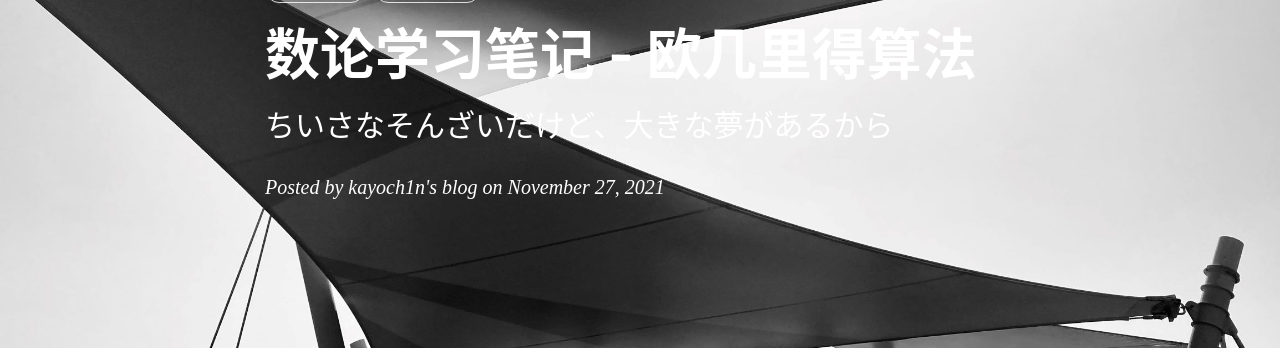
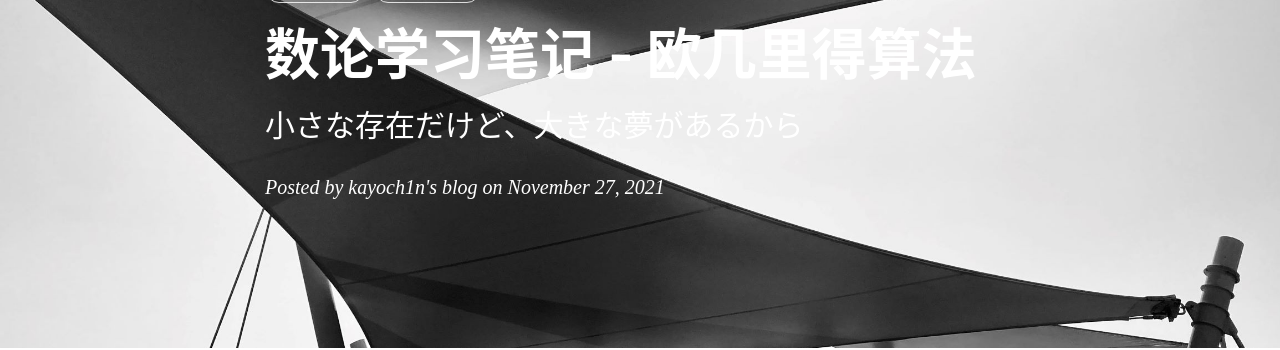
Before and after one commit to kayoch1n/kayoch1n.github.io, a Jekyll site: the page built from _posts/2021-12-05-euclids-algo.markdown, in a window 1280 px wide and 900 px high. Shown: the part 175-525 px from the top of the window. Built offline with Jekyll 4.4.1, drawn with Linux system fonts in a browser that asks for light colours; nearby versions of some CDN libraries; comment, search, counter and statistics services are not loaded.

Commit message:
Update a post

```diff
--- a/_posts/2021-12-05-euclids-algo.markdown
+++ b/_posts/2021-12-05-euclids-algo.markdown
@@ -4,7 +4,7 @@ layout: "post"
 catalog: true
 title:  "数论学习笔记 - 欧几里得算法"
 date:   2021-11-27 11:51:38 +0800
-subtitle: "ちいさなそんざいだけど、大きな夢があるから"
+subtitle: "小さな存在だけど、大きな夢があるから"
 header-img: "img/sz-talent-park-bg.jpg"
 mathjax: true
 categories:
```
